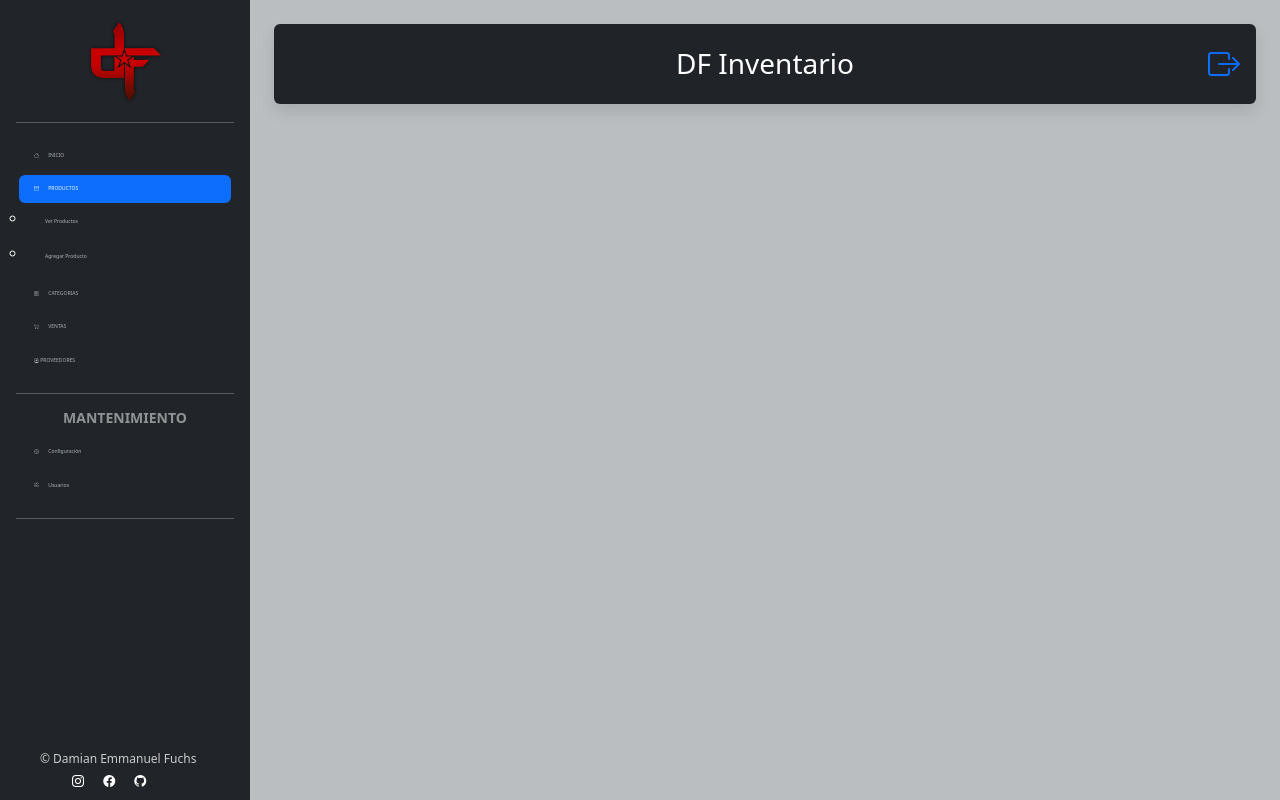
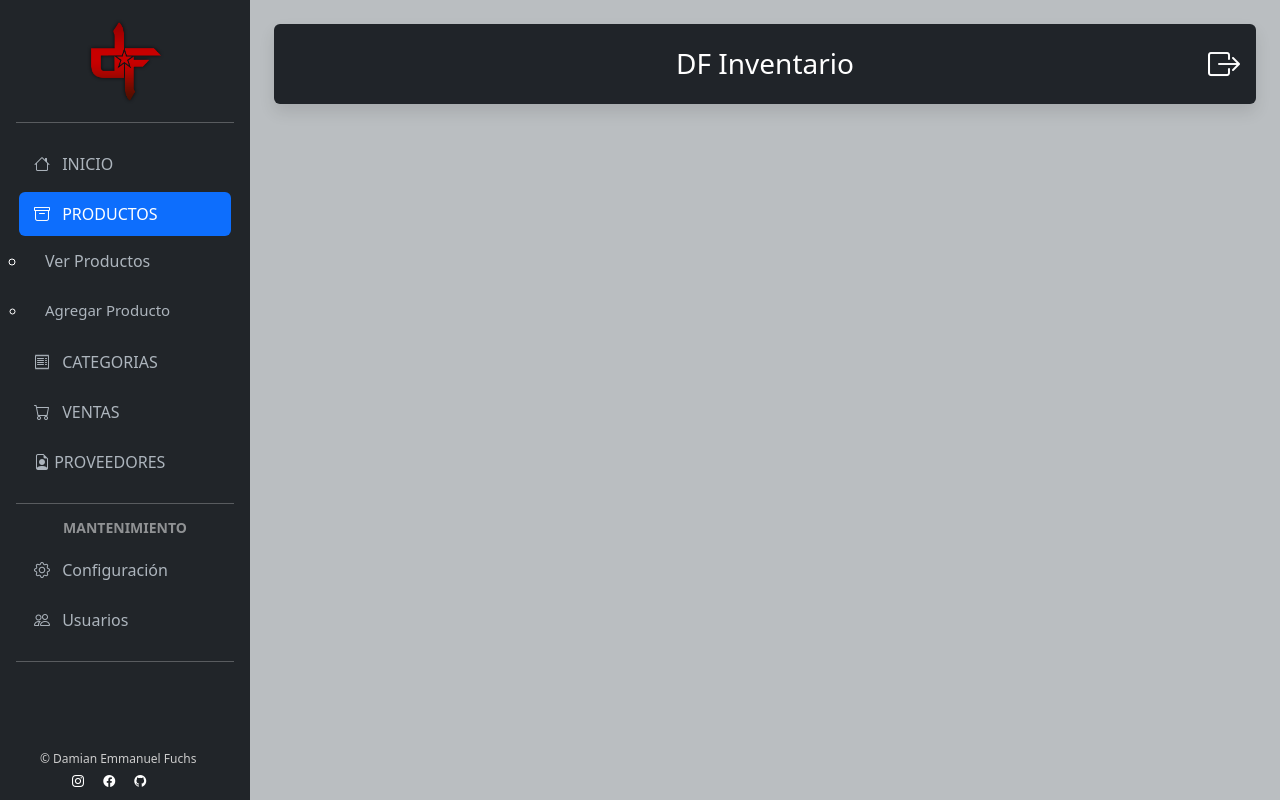
Before and after one commit to damianfuchs/sistema-inventario, a PHP site: page / in a window 1280 px wide, after a click on "PRODUCTOS". Run offline with PHP 8.4, Linux system fonts and the light colour scheme; a user stored in the database is signed in; some libraries are stand-ins or nearby versions.

Commit message:
Agregado de icono y mejoras

```diff
--- a/css/index.css
+++ b/css/index.css
@@ -3,13 +3,13 @@ body {
     display: flex;
     height: 100vh;
     overflow: hidden;
-
     font-family: "Montserrat", sans-serif;
     font-optical-sizing: auto;
     font-weight: weight;
     font-style: normal;
 
 }
+
 
 .sidebar {
     width: 250px;
@@ -20,15 +20,17 @@ body {
 
 }
 
+
 .sidebar a {
     color: white;
     text-decoration: none;
+}
 
-}
 
 .sidebar a:hover {
     background-color: #1b263b;
 }
+
 
 .main {
     flex-grow: 1;
@@ -38,8 +40,8 @@ body {
 }
 
 
-.card-icon {
-    font-size: 1.5rem;
+.sidebar {
+    position: relative;
 }
 
 .sidebar .nav-link {
@@ -48,13 +50,14 @@ body {
     border-radius: 8px;
     transition: background 0.2s, color 0.2s;
     font-weight: 500;
-    font-size: 5px;
 }
+
 
 .sidebar .nav-link:hover {
     background-color:   #0d6efd;
     color: white;
 }
+
 
 .sidebar .nav-link.active {
     background-color: #0d6efd;
@@ -66,10 +69,12 @@ body {
     text-decoration: none;
 }
 
+
 .card {
     background-color: grey;
 
 }
+
 
 .icono-img {
     width: 60px;
@@ -103,17 +108,6 @@ body {
 }
 
 
-.barra-roja {
-    background-color: #17181a;
-    height: 80px;
-    width: 100%;
-    display: flex;
-    justify-content: center; /* Centra horizontalmente */
-    align-items: center;     /* Centra verticalmente */
-    padding: 0;
-    margin: 0;
-}
-
 .nombrelogo a {
     color: white;
 
@@ -131,19 +125,11 @@ body {
     align-items: center;     /* Centra verticalmente */
 }
 
+
 .encabezado-custom h2{
     font-size: 28px;
 }
 
-
-
-.sidebar {
-    position: relative;
-}
-
-.sidebar {
-    position: relative;
-}
 
 .derechosautor {
     position: absolute;
--- a/index.php
+++ b/index.php
@@ -24,6 +24,7 @@ header("Pragma: no-cache");
     <link href="https://cdn.jsdelivr.net/npm/bootstrap@5.3.3/dist/css/bootstrap.min.css" rel="stylesheet">
 
     <link rel="stylesheet" href="https://cdn.jsdelivr.net/npm/bootstrap-icons/font/bootstrap-icons.css">
+    <link rel="icon" type="image/png" sizes="32x32" href="img/logo.png">
 
 
     <link rel="preconnect" href="https://fonts.googleapis.com">
@@ -46,7 +47,8 @@ header("Pragma: no-cache");
 
         <hr class="text-white">
 
-        <ul class="nav nav-pills flex-column mb-auto sidebar-menu" id="menu">
+        <ul class="nav nav-pills flex-column mb-auto sidebar-menu" id="menu-principal">
+            <!-- Inicio -->
             <li style="padding: 3px;">
                 <a href="index.php" class="nav-link active" id="btn-inicio">
                     <i class="bi bi-house me-2"></i> INICIO
@@ -58,9 +60,13 @@ header("Pragma: no-cache");
                 <a href="#submenu-productos" data-bs-toggle="collapse" class="nav-link">
                     <i class="bi bi-archive me-2"></i> PRODUCTOS
                 </a>
-                <ul class="collapse ps-2" id="submenu-productos">
-                    <li style="padding: 3px; font-size: 15px;" id="btn-productos"><a href="#" class="nav-link">Ver Productos</a></li>
-                    <li style="padding: 3px; font-size: 15px;"><a href="#" class="nav-link">Agregar Producto</a></li>
+                <ul class="collapse ps-2" id="submenu-productos" data-bs-parent="#menu-principal">
+                    <li style="padding: 3px;" id="btn-productos">
+                        <a href="#" class="nav-link">Ver Productos</a>
+                    </li>
+                    <li style="padding: 3px; font-size: 15px;">
+                        <a href="#" class="nav-link">Agregar Producto</a>
+                    </li>
                 </ul>
             </li>
 
@@ -69,43 +75,57 @@ header("Pragma: no-cache");
                 <a href="#submenu-categorias" data-bs-toggle="collapse" class="nav-link">
                     <i class="bi bi-receipt me-2"></i> CATEGORIAS
                 </a>
-                <ul class="collapse ps-2" id="submenu-categorias">
-                    <li style="padding: 3px; font-size: 15px;"><a href="#" class="nav-link">Ver Categorías</a></li>
-                    <li style="padding: 3px; font-size: 15px;"><a href="#" class="nav-link">Agregar Categoría</a></li>
+                <ul class="collapse ps-2" id="submenu-categorias" data-bs-parent="#menu-principal">
+                    <li style="padding: 3px; font-size: 15px;">
+                        <a href="#" class="nav-link">Ver Categorías</a>
+                    </li>
+                    <li style="padding: 3px; font-size: 15px;">
+                        <a href="#" class="nav-link">Agregar Categoría</a>
+                    </li>
                 </ul>
             </li>
 
             <!-- Ventas con submenú -->
             <li style="padding: 3px;">
                 <a href="#submenu-ventas" data-bs-toggle="collapse" class="nav-link">
-                    <i class="bi bi-cart me-2"></i></i> VENTAS
+                    <i class="bi bi-cart me-2"></i> VENTAS
                 </a>
-                <ul class="collapse ps-2" id="submenu-ventas">
-                    <li style="padding: 3px; font-size: 15px;"><a href="#" class="nav-link">Ver Ventas</a></li>
-                    <li style="padding: 3px; font-size: 15px;"><a href="#" class="nav-link">Nueva Venta</a></li>
+                <ul class="collapse ps-2" id="submenu-ventas" data-bs-parent="#menu-principal">
+                    <li style="padding: 3px; font-size: 15px;">
+                        <a href="#" class="nav-link">Ver Ventas</a>
+                    </li>
+                    <li style="padding: 3px; font-size: 15px;">
+                        <a href="#" class="nav-link">Nueva Venta</a>
+                    </li>
                 </ul>
             </li>
 
+            <!-- Proveedores con submenú -->
             <li style="padding: 3px;">
                 <a href="#submenu-proveedores" data-bs-toggle="collapse" class="nav-link">
                     <i class="bi bi-file-earmark-person"></i> PROVEEDORES
                 </a>
-                <ul class="collapse ps-2" id="submenu-proveedores">
-                    <li style="padding: 3px; font-size: 15px;"><a href="#" class="nav-link">Ver Proveedores</a></li>
-                    <li style="padding: 3px; font-size: 15px;"><a href="#" class="nav-link">Nuevo Proveedor</a></li>
+                <ul class="collapse ps-2" id="submenu-proveedores" data-bs-parent="#menu-principal">
+                    <li style="padding: 3px; font-size: 15px;">
+                        <a href="#" class="nav-link">Ver Proveedores</a>
+                    </li>
+                    <li style="padding: 3px; font-size: 15px;">
+                        <a href="#" class="nav-link">Nuevo Proveedor</a>
+                    </li>
                 </ul>
             </li>
+        </ul>
 
-
-        </ul>
 
 
         <hr class="text-white">
         <h6 class="text-uppercase text-white-50 fw-bold small text-center mb-2">Mantenimiento</h6>
 
         <ul class="nav nav-pills flex-column sidebar-menu" id="menu">
-            <li style="padding: 3px;"><a href="#" class="nav-link" id="btn-configuracion"><i class="bi bi-gear me-2"></i> Configuración</a></li>
-            <li style="padding: 3px;"><a href="#" class="nav-link" id="btn-usuarios"><i class="bi bi-people me-2"></i> Usuarios</a></li>
+            <li style="padding: 3px;"><a href="#" class="nav-link" id="btn-configuracion"><i
+                        class="bi bi-gear me-2"></i> Configuración</a></li>
+            <li style="padding: 3px;"><a href="#" class="nav-link" id="btn-usuarios"><i class="bi bi-people me-2"></i>
+                    Usuarios</a></li>
         </ul>
         <hr class="text-white">
 
@@ -134,10 +154,18 @@ header("Pragma: no-cache");
         <div class="encabezado-custom position-relative text-center" style=" border-radius: 6px;">
             <h2 class="mb-0">DF Inventario</h2>
             <a href="controladores/logout.php"
-                class="bi bi-box-arrow-right fs-2 position-absolute end-0 top-50 translate-middle-y me-3"></a>
+                class="bi bi-box-arrow-right fs-2 position-absolute end-0 top-50 translate-middle-y me-3" style="color: white;"></a>
         </div>
 
         <!-- Gráficos -->
+
+
+
+
+        <!-- ACA VAN LOS GRAFICOS DE INICIO -->
+        <!-- ACA VAN LOS GRAFICOS DE INICIO -->
+        <!-- ACA VAN LOS GRAFICOS DE INICIO -->
+
 
 
 
```
Also changed, not shown: db/sistema-inventario.sql (added, +68 -0 lines).
